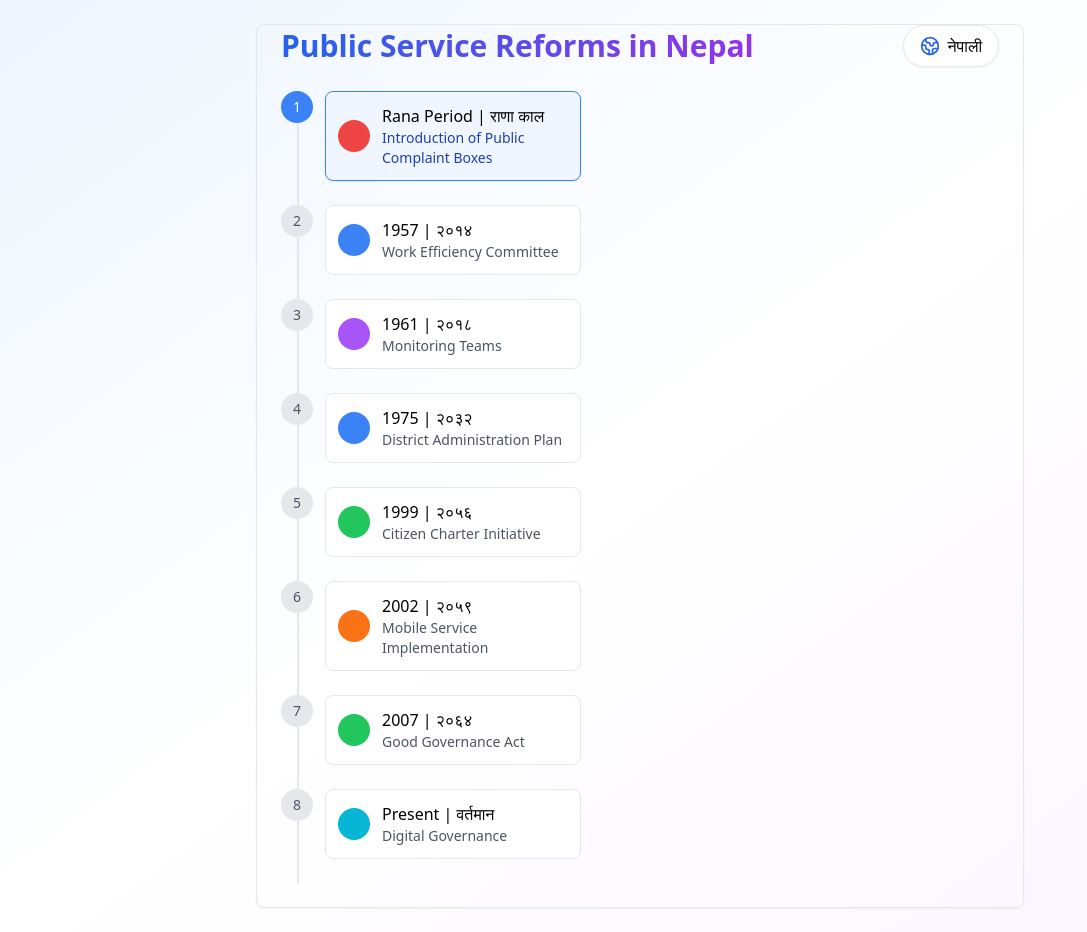
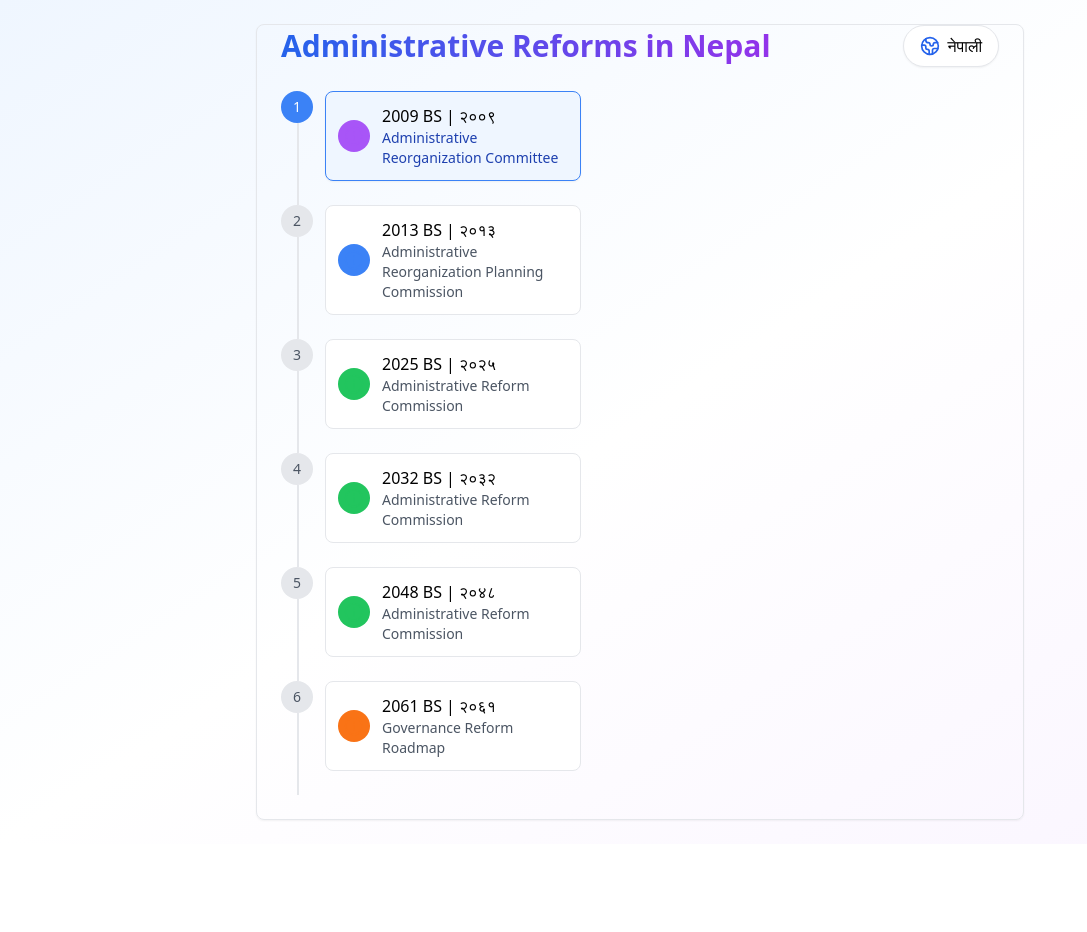
Before and after one commit to ShivaPrasadAcharya/administrativereform.git.io, a React (Vite) app: page / in a window 1280 px wide. Shown: the whole page, without its empty margins (0-1087 px from the left). After the commit the page ends 844 px from the top, so only its background shows below. Built offline with nearby package versions, Linux system fonts and the light colour scheme.

Commit message:
Update App.jsx

```diff
--- a/src/App.jsx
+++ b/src/App.jsx
@@ -2,116 +2,89 @@ import React, { useState } from 'react';
 import { Globe2, Info, Languages } from 'lucide-react';
 import { Card, CardContent } from '@/components/ui/card';
 
-// TimelineData array remains the same...
 const timelineData = [
   {
-    year: "Rana Period | राणा काल",
+    year: "2009 BS | २००९",
     title: {
-      en: "Introduction of Public Complaint Boxes",
-      ne: "सार्वजनिक उजुरी पेटिकाको सुरुवात"
+      en: "Administrative Reorganization Committee",
+      ne: "प्रशासकीय पुनर्गठन समिति (बुच कमिशन)"
     },
     description: {
-      en: "Dev Shamsher introduced complaint boxes in public places to hear public grievances directly.",
-      ne: "देव शम्शेरले सार्वजनिक स्थलहरूमा उजुरी पेटिका राखी जनगुनासा आफैले सुनुवाइ गर्न थालेका थिए।"
+      en: "• Civil service appointments through Public Service Commission\n• Classification of civil service and establishment of civil service rules\n• Establishment of 11 ministries and reduction of 15 levels to 4 levels\n• Crucial in preparing initial framework of civil service",
+      ne: "• कर्मचारीको नियुक्ति लोक सेवा आयोगको परामर्शमा गर्ने\n• निजामती सेवाको वर्गीकरण गर्ने र निजामती सेवा नियमावलीको व्यबस्था गर्ने\n• ११वटा मन्त्रालय कायम गर्ने कर्मचारीको १५ तहलाई ४ तहमा कायम गर्ने\n• निजामती सेवाको प्रारम्भिक प्रारुप तयार"
     },
-    category: "complaint"
+    category: "reorganization"
   },
   {
-    year: "1957 | २०१४",
+    year: "2013 BS | २०१३",
     title: {
-      en: "Work Efficiency Committee",
-      ne: "कार्य शीघ्र कारक समिति"
+      en: "Administrative Reorganization Planning Commission",
+      ne: "प्रशासकीय पुनर्गठन योजना आयोग (टंकप्रसाद आचार्य)"
     },
     description: {
-      en: "King Mahendra established 'Quick Action Committee Act 2014' under Major General Yog Bikram Rana.",
-      ne: "राजा महेन्द्रले 'कार्य शीघ्र कारक समिति ऐन, २०१४' जारी गरी मेजर जनरल योग विक्रम राणाको अध्यक्षतामा एक समिति गठन।"
+      en: "• Formation of various services in civil service\n• Creation of civil service laws\n• Strengthening of Public Service Commission\n• Determination of employee salary scales\n• Establishment of administrative training center",
+      ne: "• निजामती सेवामा विभिन सेवाहरुको गठन\n• निजामती सेवा सम्बन्धी कानूनको निर्माण\n• लोक सेवा आयोगको सुदृढीकरण\n• कर्मचारीको तलबमान निर्धारण\n• प्रशासनिक प्रशिक्षण केन्द्रको स्थापना"
     },
-    category: "administration"
+    category: "planning"
   },
   {
-    year: "1961 | २०१८",
+    year: "2025 BS | २०२५",
     title: {
-      en: "Monitoring Teams",
-      ne: "दौडाहा टोली"
+      en: "Administrative Reform Commission",
+      ne: "प्रशासन सुधार आयोग (वेदानन्द झा)"
     },
     description: {
-      en: "King Mahendra deployed inspection teams and established 'Investigation Center' under Crown Prince.",
-      ne: "राजा महेन्द्रले दौडाहा टोली खटाई सेवा वितरणको निगरानी र दरबारमा 'जाँचबुझ केन्द्र' खडा।"
+      en: "• Post classification and officer-oriented organization\n• Implementation of tier system instead of grade system\n• Establishment of Administrative Court\n• Establishment of Staff College\n• Implementation of lateral entry system",
+      ne: "• पद वर्गीकरण र अधिकृतमूलक संगठनको बयबस्था\n• श्रेणीगत सेवा हटाई तहगत व्यबस्था लागू\n• प्रशासकीय अदालतको स्थापना\n• Staff College को स्थापना\n• छड्के प्रवेशको व्यबस्था"
     },
-    category: "monitoring"
+    category: "reform"
   },
   {
-    year: "1975 | २०३२",
+    year: "2032 BS | २०३२",
     title: {
-      en: "District Administration Plan",
-      ne: "जिल्ला प्रशासन योजना"
+      en: "Administrative Reform Commission",
+      ne: "प्रशासन सुधार आयोग (डा. भेषबहादुर थापा)"
     },
     description: {
-      en: "Implementation of 'District Administration Plan 2031' introducing Single Clearing House concept.",
-      ne: "'जिल्ला प्रशासन योजना, २०३१' लागू गरेर Single Clearing House को अवधारणाको थालनी।"
+      en: "• Officer-oriented organizational structure\n• Permanent Administrative Reform Committee\n• Market-based salary determination\n• Institution Coordination Council\n• Anti-corruption measures",
+      ne: "• अधिकृतमूलक संगठनको व्यबस्था\n• स्थायी प्रशासन सुधार समिति\n• बजार भाउको आधारमा तलब निर्धारण\n• संस्थान समन्वय परिषद\n• भ्रष्टाचार निवारण उपायहरु"
     },
-    category: "administration"
+    category: "reform"
   },
   {
-    year: "1999 | २०५६",
+    year: "2048 BS | २०४८",
     title: {
-      en: "Citizen Charter Initiative",
-      ne: "नागरिक बडापत्रको सुरुवात"
+      en: "Administrative Reform Commission",
+      ne: "प्रशासन सुधार आयोग (गिरिजाप्रसाद कोईराला)"
     },
     description: {
-      en: "Introduction of 'Income for Poor, Justice for Helpless' directive and first Citizen Charter.",
-      ne: "'गरिबलाई आय निमुखालाई न्याय' नाम दिएर सार्वजनिक सेवा सुधारको निर्देशिका र पहिलो नागरिक बडापत्र।"
+      en: "• Government work review and allocation\n• Focus on service delivery efficiency\n• Integrated civil service concept\n• Simplification of government procedures\n• Institution management reforms",
+      ne: "• सरकारको कायक्षेत्रको पुनरावलोकन\n• सेवा प्रवाहमा प्रभावकारिता\n• एकीकृत निजामती सेवाको अवधारणा\n• सरकारी कार्यविधि सरलीकरण\n• संस्थान व्यबस्थापन सुधार"
+    },
+    category: "reform"
+  },
+  {
+    year: "2061 BS | २०६१",
+    title: {
+      en: "Governance Reform Roadmap",
+      ne: "शासकीय सुधारको मार्गचित्र"
+    },
+    description: {
+      en: "• Internal capacity building\n• Civil service efficiency enhancement\n• Anti-corruption measures\n• Performance improvement process\n• Inclusive civil service concept",
+      ne: "• आन्तरिक क्षमता अभिबृद्धि\n• निजामती सेवाको दक्षता अभिबृद्धि\n• भ्रष्टाचार घटाउने कार्यक्रम\n• कार्य सम्पादन सुधार\n• समावेशी निजामती सेवा"
     },
     category: "governance"
-  },
-  {
-    year: "2002 | २०५९",
-    title: {
-      en: "Mobile Service Implementation",
-      ne: "घुम्ती सेवाको सुरुवात"
-    },
-    description: {
-      en: "Introduction of 'Mobile Service' during Maoist conflict to deliver services in remote areas.",
-      ne: "माओवादी द्वन्द्वको समयमा 'घुम्ती सेवा' सञ्चालन गरी सेवा वितरणको पहुँच विस्तार।"
-    },
-    category: "service"
-  },
-  {
-    year: "2007 | २०६४",
-    title: {
-      en: "Good Governance Act",
-      ne: "सुशासन ऐन"
-    },
-    description: {
-      en: "Implementation of Good Governance Act 2064 institutionalizing Citizen Charter and public hearings.",
-      ne: "सुशासन ऐन, २०६४ जारी गरी नागरिक बडापत्र, सार्वजनिक सुनुवाइ र क्षतिपूर्तिको प्रावधान।"
-    },
-    category: "governance"
-  },
-  {
-    year: "Present | वर्तमान",
-    title: {
-      en: "Digital Governance",
-      ne: "डिजिटल शासन"
-    },
-    description: {
-      en: "Implementation of e-governance through Nagarik Apps, Mero Kitta, and PSC Mobile App.",
-      ne: "नागरिक एप्स, मेरो कित्ता, लोक सेवा आयोगको मोबाइल एप्स र अनलाइन सेवाहरूको कार्यान्वयन।"
-    },
-    category: "digital"
   }
 ];
 
 const CategoryIcon = ({ category }) => {
-  const iconClass = "w-5 h-5"; // Reduced icon size
+  const iconClass = "w-5 h-5";
   const getColor = () => {
     switch (category) {
-      case 'complaint': return 'text-red-500';
-      case 'administration': return 'text-blue-500';
-      case 'monitoring': return 'text-purple-500';
-      case 'governance': return 'text-green-500';
-      case 'service': return 'text-orange-500';
-      case 'digital': return 'text-cyan-500';
+      case 'reorganization': return 'text-purple-500';
+      case 'planning': return 'text-blue-500';
+      case 'reform': return 'text-green-500';
+      case 'governance': return 'text-orange-500';
       default: return 'text-gray-500';
     }
   };
@@ -127,6 +100,10 @@ const HoverCard = ({ description, title, containerRef, isHovered }) => {
   const [isFlipped, setIsFlipped] = useState(false);
 
   if (!isHovered) return null;
+
+  const formattedDescription = description[isFlipped ? 'ne' : 'en'].split('\n').map((item, index) => (
+    <p key={index} className="text-sm text-gray-700 mb-1">{item}</p>
+  ));
 
   return (
     <div
@@ -150,12 +127,12 @@ const HoverCard = ({ description, title, containerRef, isHovered }) => {
           <div className={`transition-opacity duration-300 ${
             isFlipped ? 'opacity-0' : 'opacity-100'
           }`}>
-            <p className="text-sm text-gray-700">{description.en}</p>
+            {formattedDescription}
           </div>
           <div className={`absolute top-0 left-0 w-full transition-opacity duration-300 ${
             isFlipped ? 'opacity-100' : 'opacity-0'
           }`}>
-            <p className="text-sm text-gray-700">{description.ne}</p>
+            {formattedDescription}
           </div>
         </div>
       </div>
@@ -171,7 +148,6 @@ const TimelineEntry = ({ data, isActive, onClick, index, language }) => {
   const handleMouseEnter = () => setIsHovered(true);
 
   const handleMouseLeave = (e) => {
-    // Check if the mouse is moving to the hover card
     const timelineRect = timelineEntryRef.current?.getBoundingClientRect();
     const hoverRect = hoverContainerRef.current?.getBoundingClientRect();
 
@@ -191,19 +167,15 @@ const TimelineEntry = ({ data, isActive, onClick, index, language }) => {
   return (
     <div className="relative group" ref={timelineEntryRef}>
       <div className="flex items-start gap-3">
-        {/* Timeline connector */}
         <div className="absolute left-4 top-8 bottom-0 w-0.5 bg-gray-200" />
 
-        {/* Year bubble */}
         <div className={`relative z-10 w-8 h-8 rounded-full flex items-center justify-center ${
           isActive ? 'bg-blue-500 text-white' : 'bg-gray-200 text-gray-600'
         } text-sm`}>
           {index + 1}
         </div>
 
-        {/* Content container with flexible width */}
         <div className="flex-1 pb-6">
-          {/* Timeline content - reduced width */}
           <div className="flex flex-col md:flex-row gap-2">
             <div
               className={`cursor-pointer transition-all duration-300 ${
@@ -224,7 +196,6 @@ const TimelineEntry = ({ data, isActive, onClick, index, language }) => {
               </div>
             </div>
 
-            {/* Hover content */}
             <div
               onMouseEnter={handleMouseEnter}
               onMouseLeave={() => setIsHovered(false)}
@@ -243,7 +214,7 @@ const TimelineEntry = ({ data, isActive, onClick, index, language }) => {
   );
 };
 
-function App() {
+function AdminReformsTimeline() {
   const [activeIndex, setActiveIndex] = useState(0);
   const [language, setLanguage] = useState('en');
 
@@ -258,8 +229,8 @@ function App() {
           <div className="flex flex-col md:flex-row justify-between items-start md:items-center gap-4 mb-6">
             <h2 className="text-2xl md:text-3xl font-bold bg-clip-text text-transparent bg-gradient-to-r from-blue-600 to-purple-600">
               {language === 'en' ?
-                'Public Service Reforms in Nepal' :
-                'नेपालमा सार्वजनिक सेवा सुधार'
+                'Administrative Reforms in Nepal' :
+                'नेपालमा प्रशासन सुधारका प्रयासहरु'
               }
             </h2>
             <button
@@ -291,4 +262,4 @@ function App() {
   );
 }
 
-export default App;
+export default AdminReformsTimeline;
```
